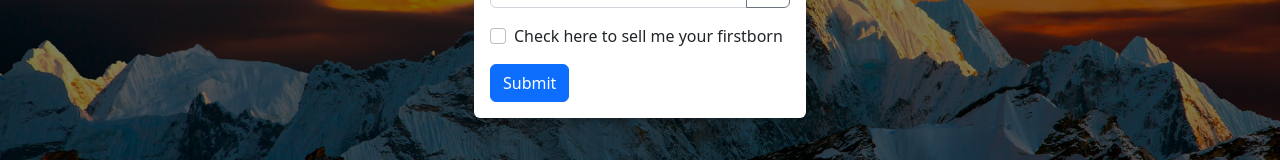
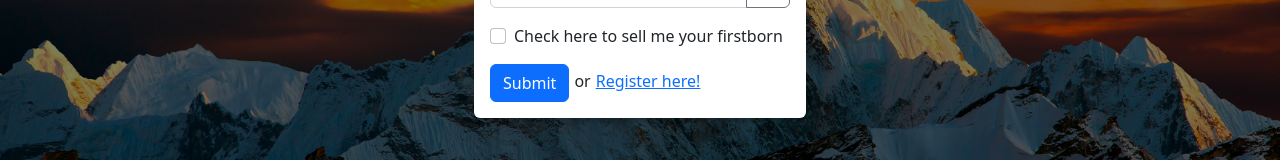
Before and after one commit to CanoodlingSocks/ts-react-experiments, a React (Create React App) app: page /login in a window 1280 px wide. Shown: the part 435-595 px from the top of the page. Built offline with nearby package versions, Linux system fonts and the light colour scheme.

Commit message:
add link to register

```diff
--- a/src/components/Login/login.tsx
+++ b/src/components/Login/login.tsx
@@ -4,7 +4,7 @@ import Button from 'react-bootstrap/Button';
 import Form from 'react-bootstrap/Form';
 
 const Login = () => {
-  const [validated, setValidated] = useState<boolean>(false);
+  const [, setValidated] = useState<boolean>(false);
   const [showPassword, setShowPassword] = useState<boolean>(false);
   const [checkboxChecked, setCheckboxChecked] = useState<boolean>(false);
 
@@ -55,6 +55,8 @@ const Login = () => {
           <Button variant="primary" type="submit">
             Submit
           </Button>
+          <span style={{ margin: '0 5px' }}>or</span>
+          <a href="#">Register here!</a>
         </Form>
       </div>
     </>
```
